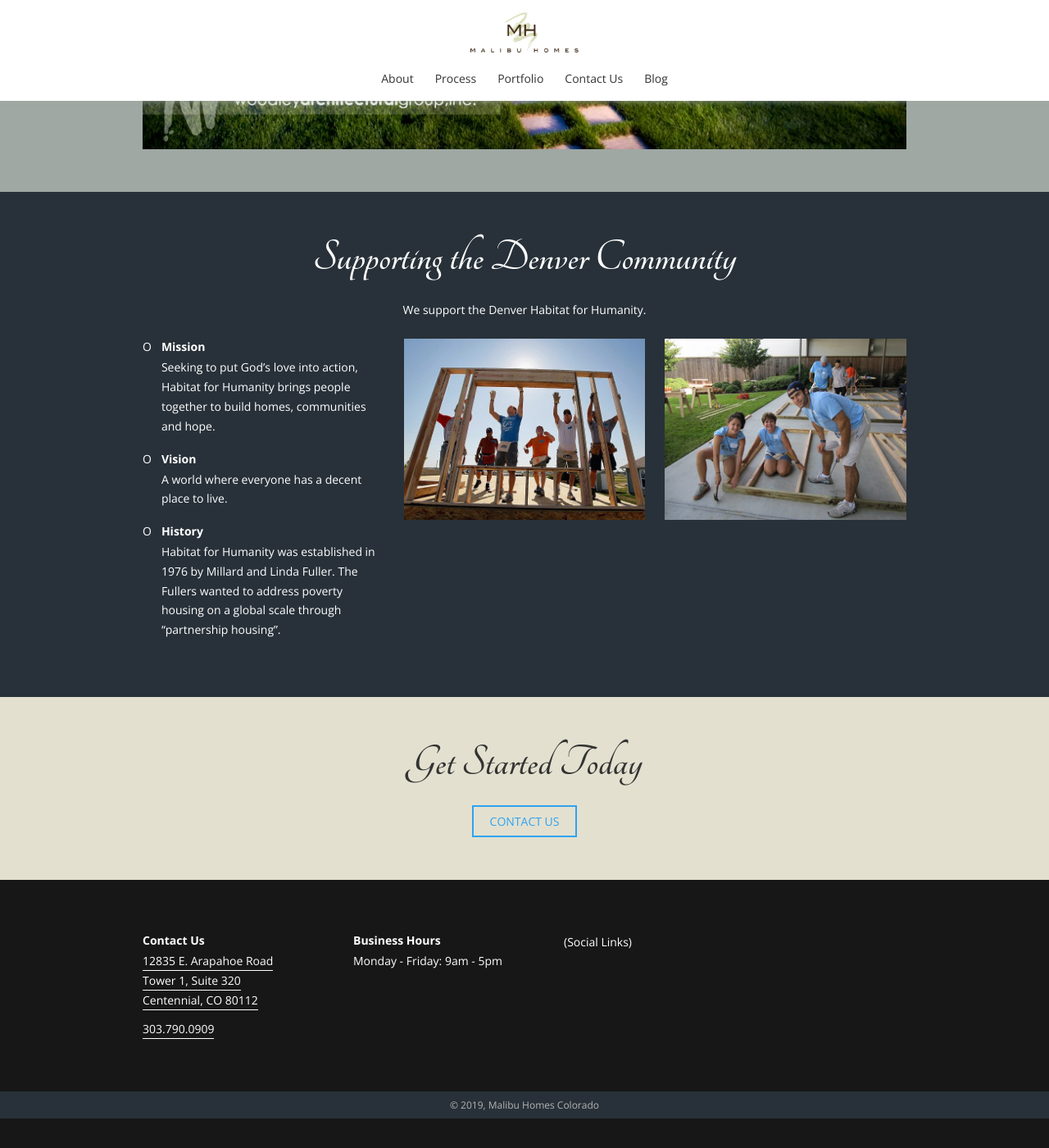
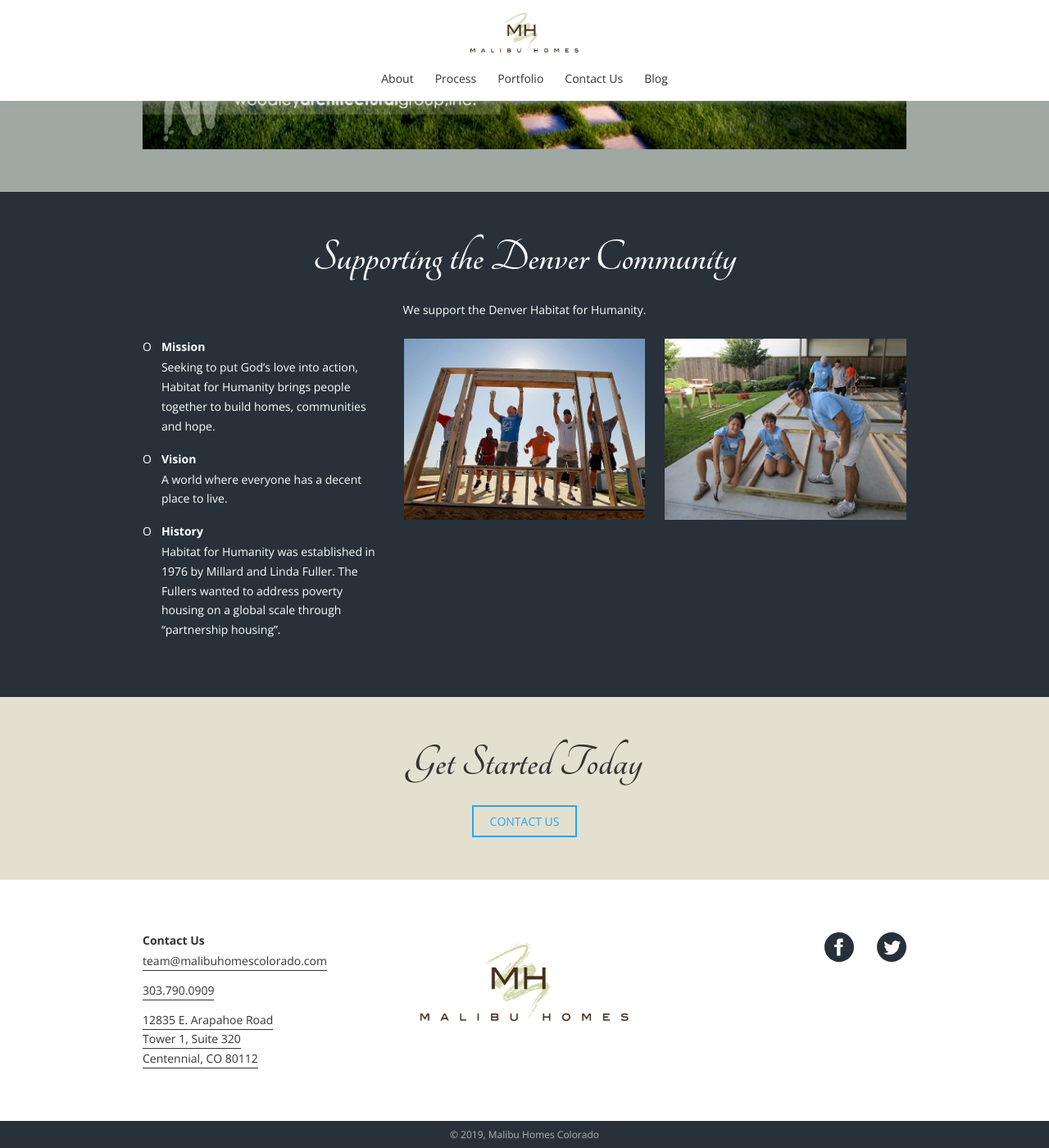
Before and after one commit to jdalton308/malibuhomes-cms, a Jekyll site: the page built from index.html, in a window 1280 px wide and 1400 px high, scrolled down 1919 px. Shown: the whole window at 82% size. Built offline with Jekyll 4.4.1, drawn with Linux system fonts in a browser that asks for light colours; before the commit the page ends 3283 px from its top, so only the background shows below that.

Commit message:
Footer: Progress commit - some clean-up of links and logo

```diff
--- a/_includes/footer.html
+++ b/_includes/footer.html
@@ -4,6 +4,8 @@
     <div class="wrapper">
       <div class="footer-column">
         <h4>Contact Us</h4>
+        <p><a href="mailto:team@malibuhomescolorado.com" target="_blank">team@malibuhomescolorado.com</a></p>
+        <p><a href="tel:3037900909">303.790.0909</a></p>
         <p>
           <a href="https://goo.gl/maps/XaEnWbPHhJv" target="_blank">
             12835 E. Arapahoe Road<br/>
@@ -11,16 +13,21 @@
             Centennial, CO 80112
           </a>
         </p>
-        <p><a href="tel:3037900909">303.790.0909</a></p>
       </div>
 
-      <div class="footer-column">
-        <h4>Business Hours</h4>
-        <p>Monday - Friday: 9am - 5pm</p>
+      <div class="footer-column logo-column">
+        <img src="/assets/images/mh-logo.jpg" alt="Malibu Homes logo" class="footer-logo">
       </div>
 
-      <div class="footer-column">
-        <p>(Social Links)</p>
+      <div class="footer-column social-column">
+        <a href="https://www.facebook.com/malibuhomesco/" target="_blank" class="social-icon">
+          <!-- Facebook Icon -->
+          <svg xmlns="http://www.w3.org/2000/svg" width="24" height="24" viewBox="0 0 24 24"><path d="M12 0c-6.627 0-12 5.373-12 12s5.373 12 12 12 12-5.373 12-12-5.373-12-12-12zm3 8h-1.35c-.538 0-.65.221-.65.778v1.222h2l-.209 2h-1.791v7h-3v-7h-2v-2h2v-2.308c0-1.769.931-2.692 3.029-2.692h1.971v3z"/></svg>
+        </a>
+        <a href="https://twitter.com/malibuhomesco" target="_blank" class="social-icon">
+          <!-- Twitter Icon -->
+          <svg xmlns="http://www.w3.org/2000/svg" width="24" height="24" viewBox="0 0 24 24"><path d="M12 0c-6.627 0-12 5.373-12 12s5.373 12 12 12 12-5.373 12-12-5.373-12-12-12zm6.066 9.645c.183 4.04-2.83 8.544-8.164 8.544-1.622 0-3.131-.476-4.402-1.291 1.524.18 3.045-.244 4.252-1.189-1.256-.023-2.317-.854-2.684-1.995.451.086.895.061 1.298-.049-1.381-.278-2.335-1.522-2.304-2.853.388.215.83.344 1.301.359-1.279-.855-1.641-2.544-.889-3.835 1.416 1.738 3.533 2.881 5.92 3.001-.419-1.796.944-3.527 2.799-3.527.825 0 1.572.349 2.096.907.654-.128 1.27-.368 1.824-.697-.215.671-.67 1.233-1.263 1.589.581-.07 1.135-.224 1.649-.453-.384.578-.87 1.084-1.433 1.489z"/></svg>
+        </a>
       </div>
     </div>
   </div>
--- a/assets/css/_footer.scss
+++ b/assets/css/_footer.scss
@@ -4,11 +4,15 @@
 
 .footer {
   display: block;
-  background-color: $grey-darkest;
-  color: $white;
+  background-color: $white;
+  // color: $white;
 
   .footer-main-content {
     padding: 64px 24px;
+
+    .wrapper {
+      justify-content: space-between;
+    }
   }
   .wrapper {
     display: flex;
@@ -16,13 +20,45 @@
 
   .footer-column {
     flex: 1 0 0;
-    max-width: 25%;
     display: inline-block;
     vertical-align: top;
-    margin-right: 24px;
 
     &:last-child {
       margin: 0;
+    }
+
+    &.logo-column {
+      text-align: center;
+    }
+  }
+
+  .footer-logo {
+    display: block;
+    height: 120px;
+    width: auto;
+    margin: 0 auto;
+  }
+
+  .social-column {
+    text-align: right;
+  }
+  .social-icon {
+    border: 0;
+    padding: 0;
+    margin-left: 24px;
+
+    svg {
+      display: inline-block;
+      height: 36px;
+      width: auto;
+      fill: $grey-darker;
+      transition: fill 0.3s;
+    }
+
+    &:hover {
+      svg {
+        fill: $blue-light;
+      }
     }
   }
 
--- a/assets/css/_header.scss
+++ b/assets/css/_header.scss
@@ -4,6 +4,7 @@
 
 .header {
   position: fixed;
+  z-index: 5;
   top: 0;
   left: 0;
   width: 100%;
```
Also changed, not shown: assets/images/fb.svg (added), assets/images/twitter.svg (added).
